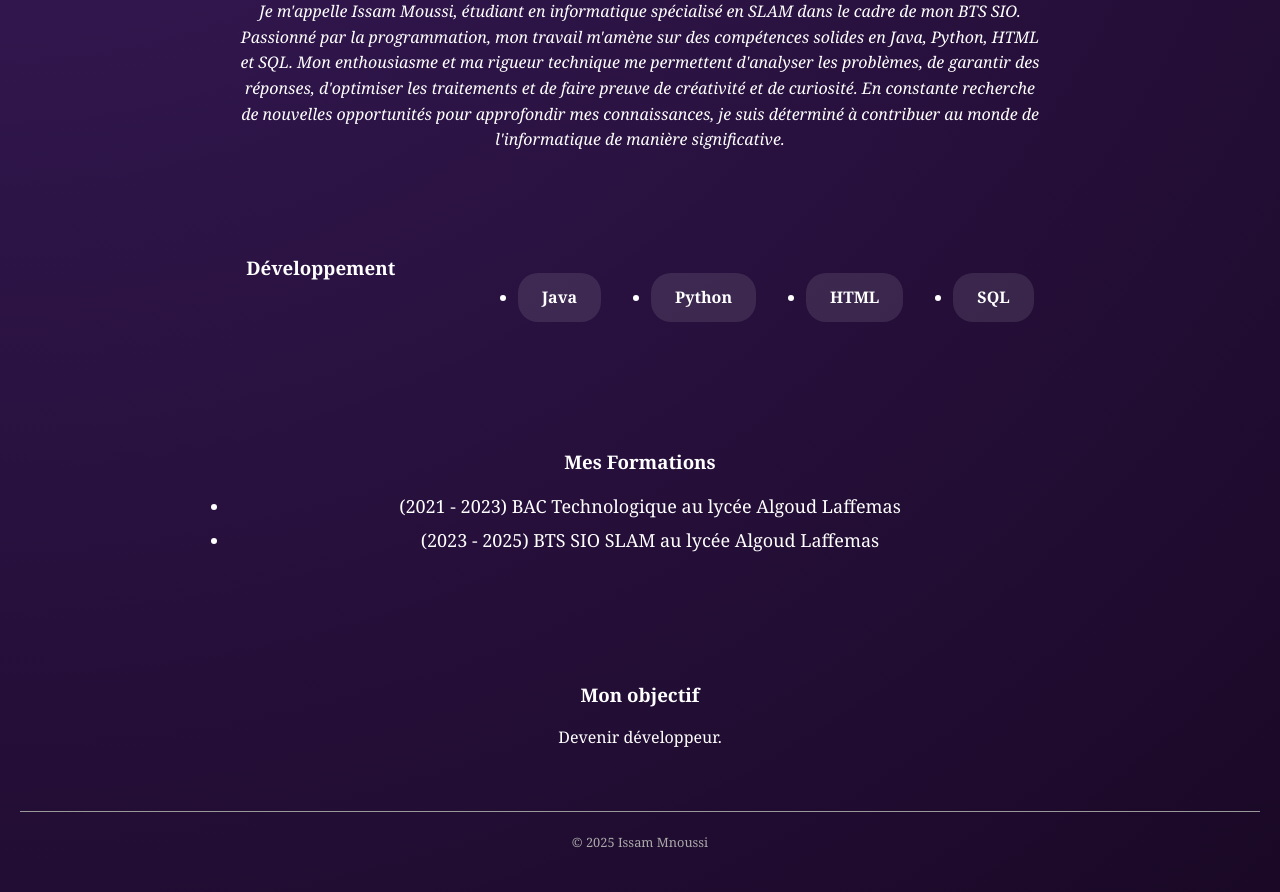
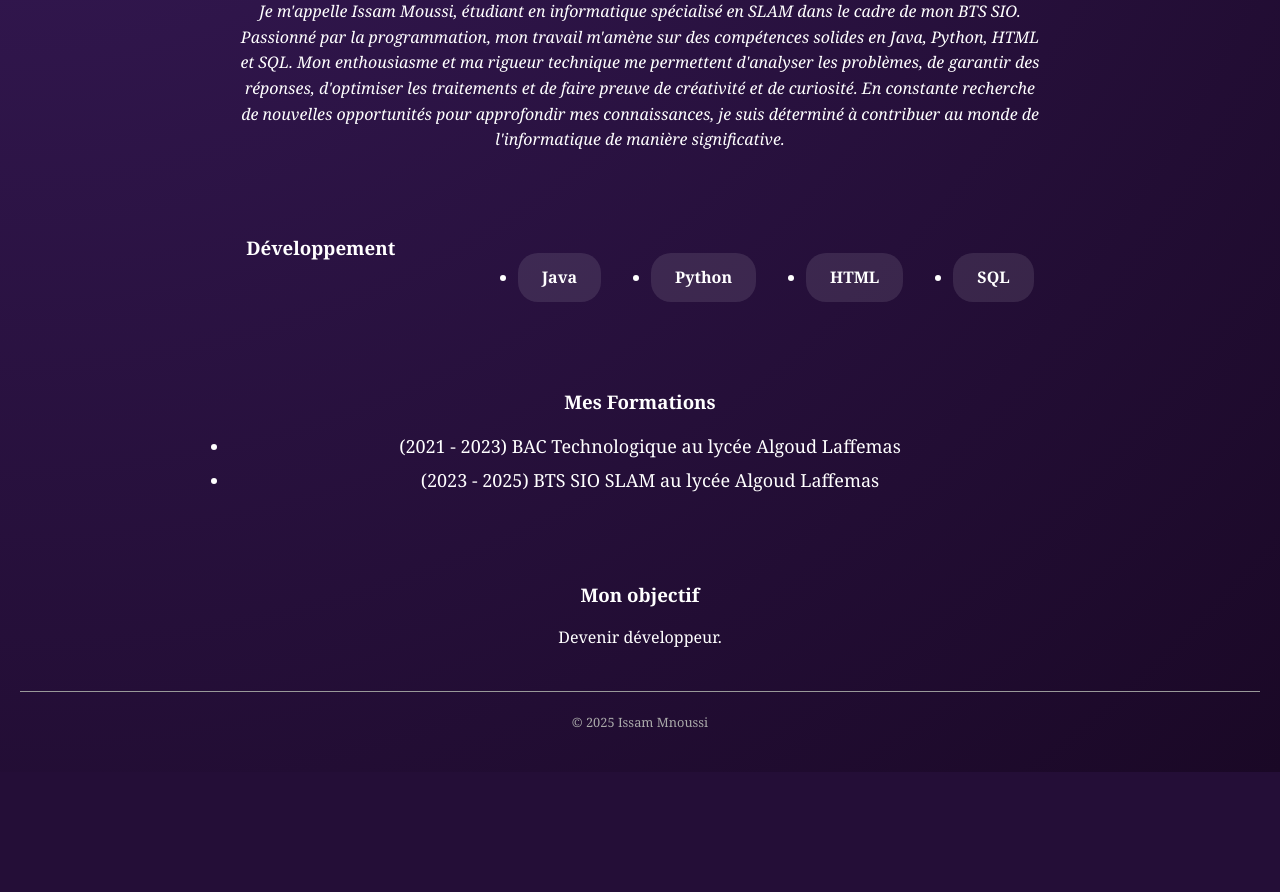
Before and after one commit to Moussi-Issam/portfolio, a PHP site: page / in a window 1280 px wide. Shown: the part 586-1478 px from the top of the page. After the commit the page ends 1358 px from the top, so only its background shows below. Run offline with PHP 8.4, Linux system fonts and the light colour scheme.

Commit message:
Update style.css

```diff
--- a/style.css
+++ b/style.css
@@ -96,7 +96,7 @@
 
   #competences, #formation, #objectif {
     text-align: center;
-    padding: 60px 20px;
+    padding: 40px 20px;
     color: white;
     max-width: 900px;
     margin: auto;
```
